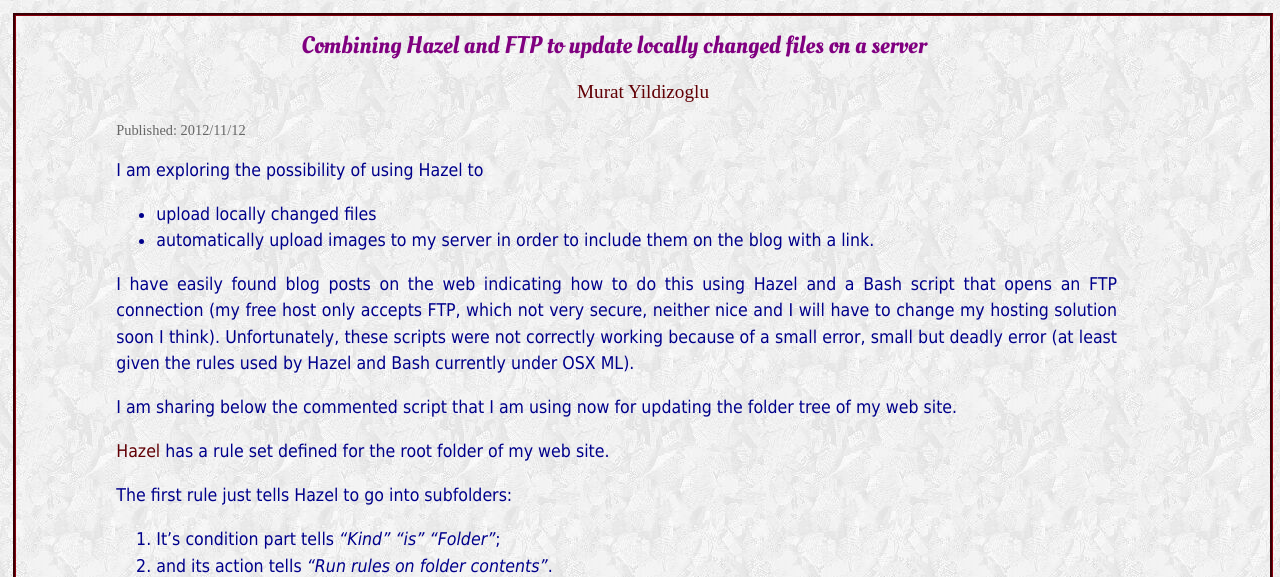
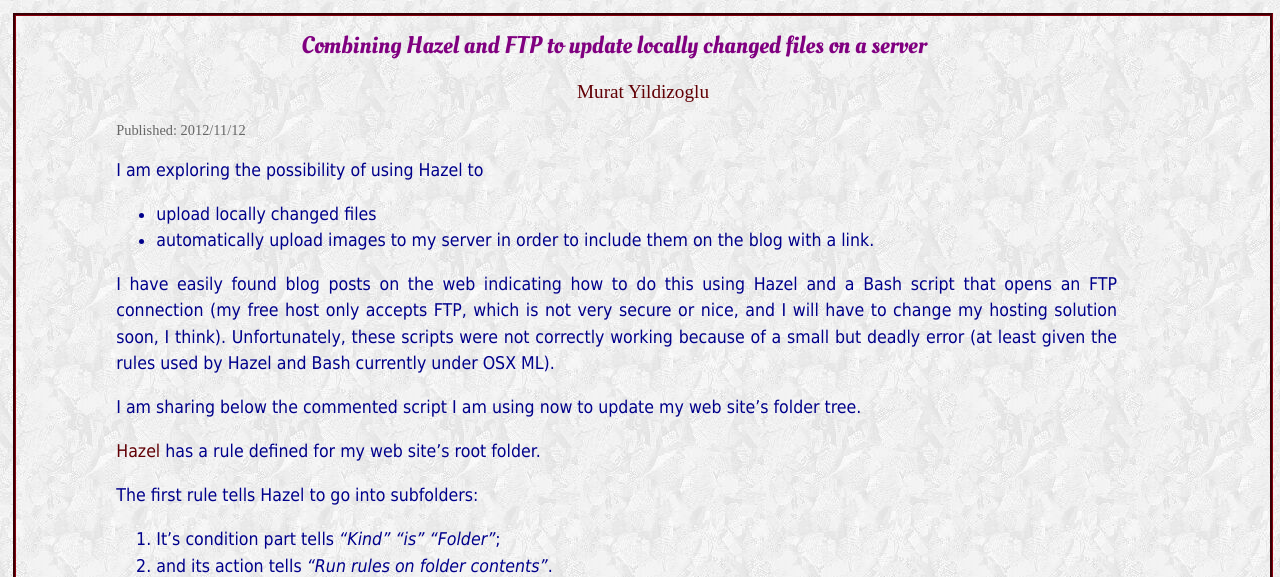
Before and after one commit to myildi/myildi.github.io, a Jekyll site: the page built from _posts/2012-11-12-hazel-ftp.md, in a window 1280 px wide and 1400 px high. Shown: the top 577 px of the window. Built offline with Jekyll 4.4.1, drawn with Linux system fonts in a browser that asks for light colours; some of the changed text lies outside the part shown; grey boxes are pictures that could not be loaded.

Commit message:
Update 2012-11-12-hazel-ftp.md

```diff
--- a/_posts/2012-11-12-hazel-ftp.md
+++ b/_posts/2012-11-12-hazel-ftp.md
@@ -7,35 +7,24 @@
 - upload locally changed files
 - automatically upload images to my server in order to include them on the blog with a link.
 
-I have easily found blog posts on the web indicating how to do this using Hazel and a Bash script that opens an FTP connection (my free host only accepts FTP, which not very secure, neither nice and I will have to change my hosting solution soon I think). Unfortunately, these scripts were not correctly working because of a small error, small but deadly error (at least given the rules used by Hazel and Bash currently under OSX ML).
+I have easily found blog posts on the web indicating how to do this using Hazel and a Bash script that opens an FTP connection (my free host only accepts FTP, which is not very secure or nice, and I will have to change my hosting solution soon, I think). Unfortunately, these scripts were not correctly working because of a small but deadly error (at least given the rules used by Hazel and Bash currently under OSX ML).
 
-I am sharing below the commented script that I am using now for updating the folder tree of my web site.
+I am sharing below the commented script I am using now to update my web site's folder tree.
 
-[Hazel](http://www.noodlesoft.com/hazel.php "Noodlesoft | Hazel")
- has a rule set defined for the root folder of my web site.
+[Hazel](http://www.noodlesoft.com/hazel.php) has a rule defined for my web site's root folder.
 
-The first rule just tells Hazel to go into subfolders:
+The first rule tells Hazel to go into subfolders:
 
 1.    It's condition part tells *"Kind"* *"is"* *"Folder"*;
 2.    and its action tells *"Run rules on folder contents"*.
 
-
-!["Going into subfolders"][fig1]
-
-[fig1]: http://yildizoglu.x10.mx/images-blog/blog-2012-11-12-6.png
-
-
-The real job is done by the second rule that is called in all folders of the tree.
+The real job is done by the second rule, which is called in all subfolders on the tree.
 It's condition part tells:
 
-- "*Subfolder Depth*" "*is less than*" "*3*" (which is enough in my case, in lower levels I have files that never change);
+- "*Subfolder Depth*" "*is less than*" "*3*" (which is enough in my case; in lower levels, I have files that never change);
 - "*Date Last Modified*" "*is less than*" "*Date Last Matched*"
 
-and it's action part runs the shell script that is given below (check the comments in the script).
-
-!["Copying the files"][fig2]
-
-[fig2]: http://yildizoglu.x10.mx/images-blog/blog-2012-11-12-7.png
+And its action part runs the shell script given below (check the comments in the script).
 
 I will write another set of rules for a folder where I will locally put the image files that I use for this blog and Hazel will copy them to a dedicated public folder on my web server and copy the full URL of the image file to a log file (the last part of the script). It would be enough to paste the last line of this file in an image tag in Markdown.
 
```
Also changed, not shown: other parts of _posts/2012-11-12-hazel-ftp.md (+1 -1 lines).
